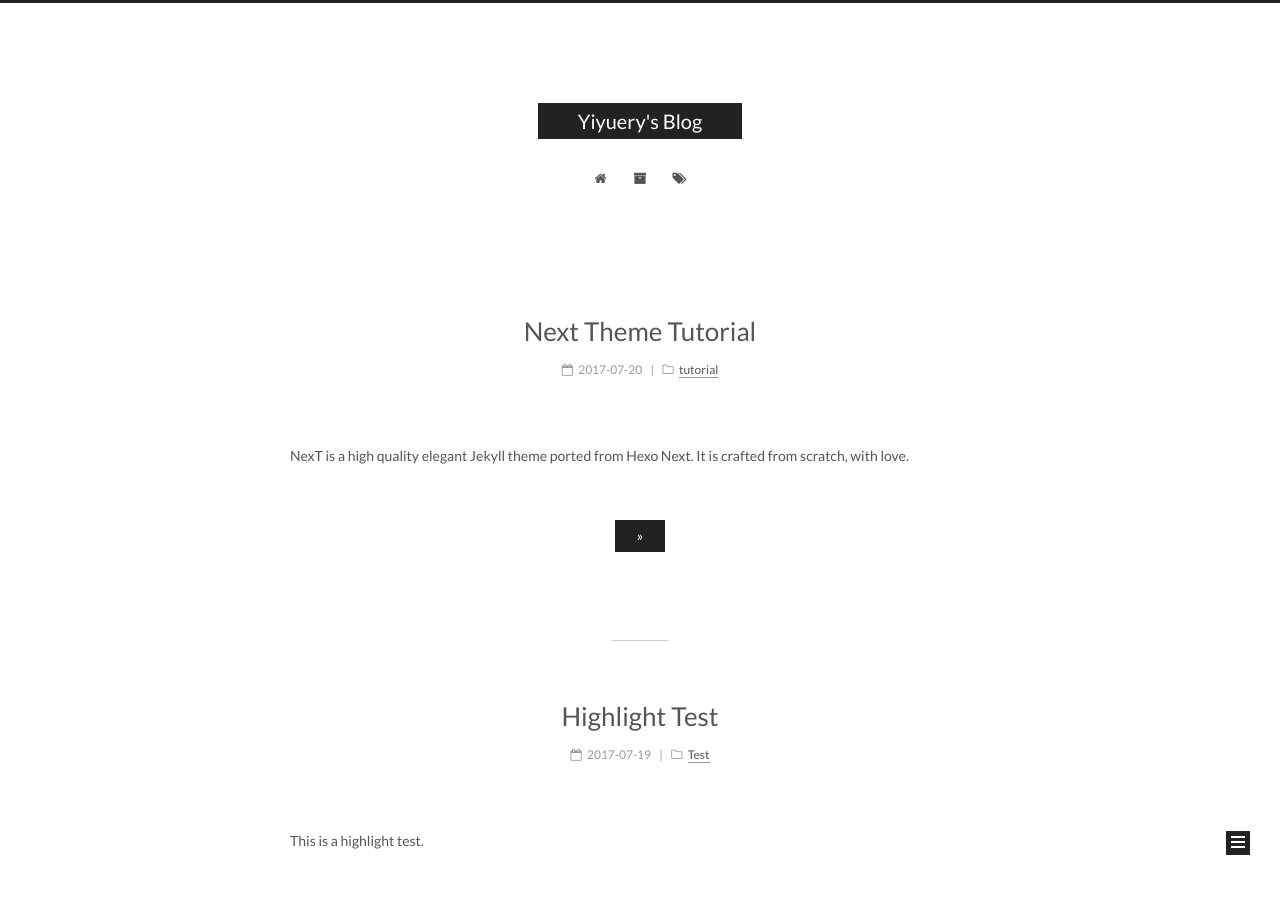
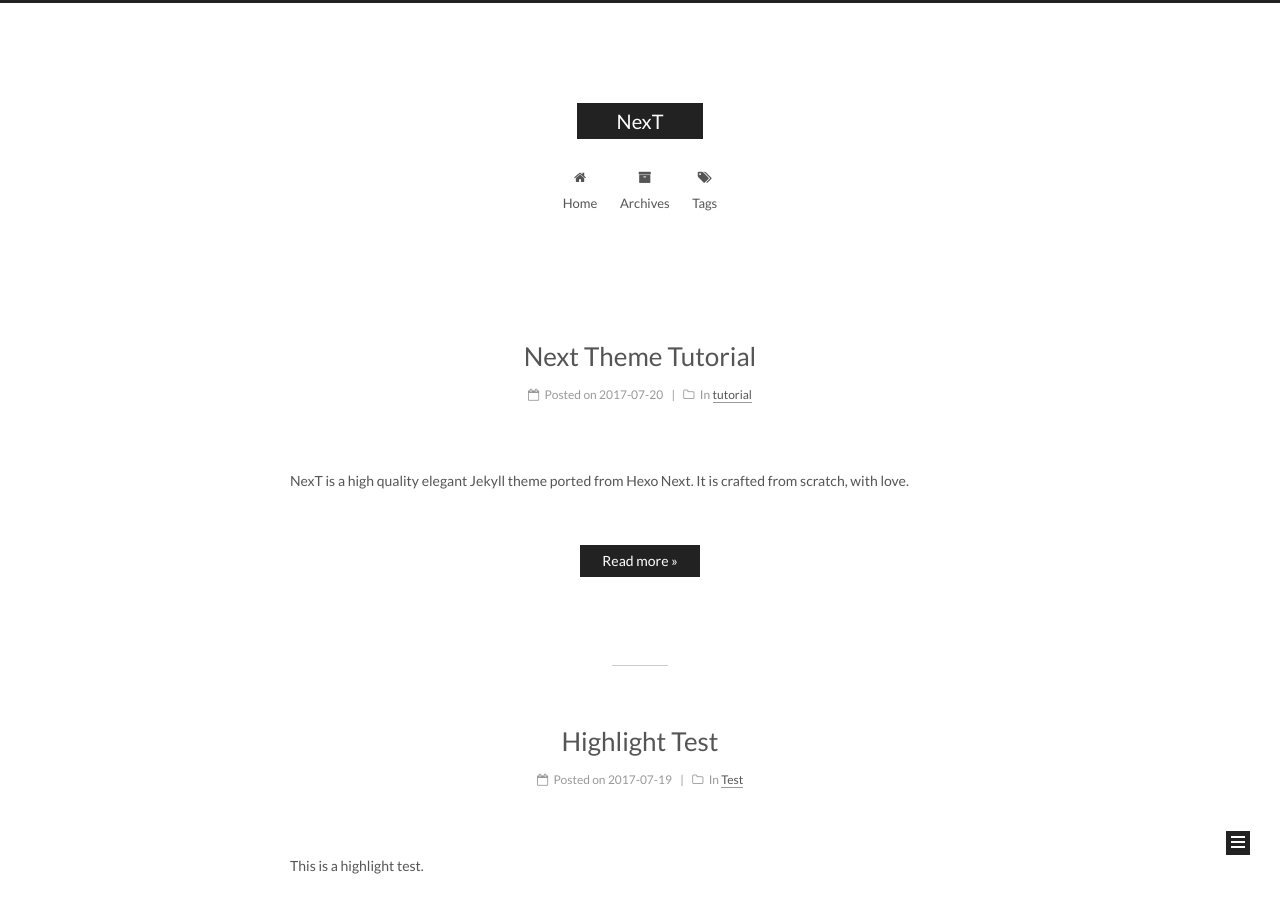
Before and after one commit to Yiyuery/capsule.github.io, a Jekyll site: the page built from index.html, in a window 1280 px wide. Shown: the top 903 px of the page. Built offline with Jekyll 4.4.1, drawn with Linux system fonts in a browser that asks for light colours; the list of posts is cut into pages by our own code; some of the changed text lies outside the part shown.

Commit message:
201804030949

```diff
--- a/_config.yml
+++ b/_config.yml
@@ -4,12 +4,12 @@
 # ---------------------------------------------------------------
 
 # Site
-title: Yiyuery's Blog
+title: NexT
 subtitle:
 description:
-author: X Yiyuery
+author: John Doe
 # Support language: de, en, fr-FR, id, ja, ko, pt-BR, pt, ru, zh-Hans, zh-hk, zh-tw
-language: cn
+language: en
 date_format: '%Y-%m-%d'
 
 # URL
@@ -78,7 +78,7 @@ plugins:
 favicon: /assets/favicon.ico
 
 # Set default keywords (Use a comma to separate)
-keywords: "Yiyuery,xiazhaoyang"
+keywords: "Jekyll, NexT"
 
 # Set rss to false to disable feed link.
 # Leave rss as empty to use site's feed link.
```
